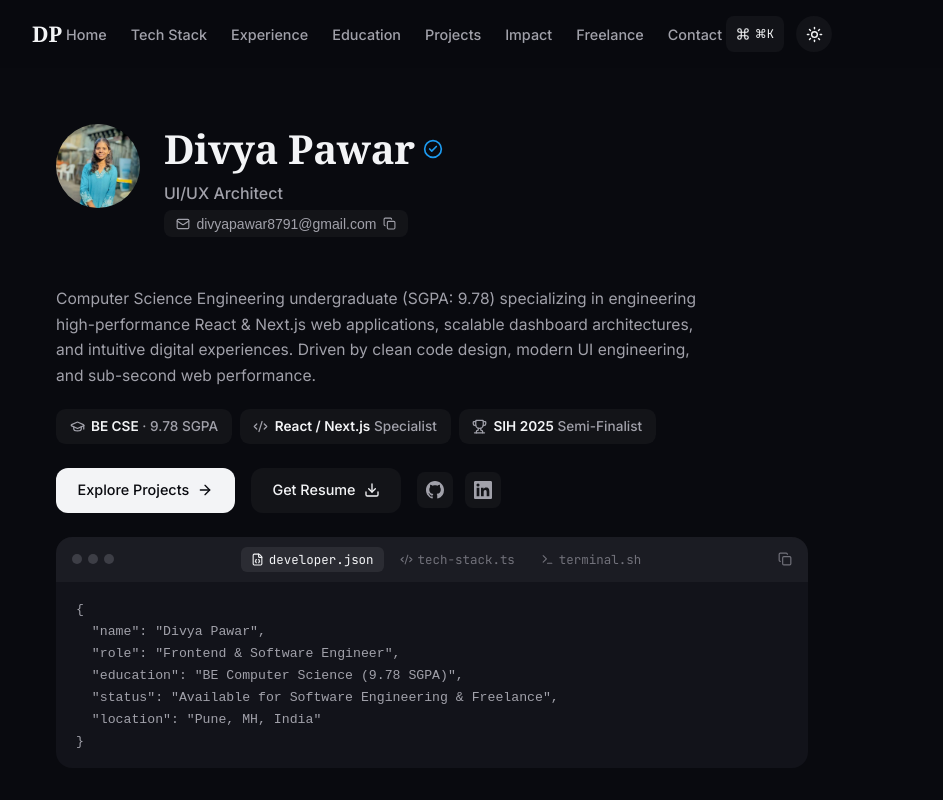
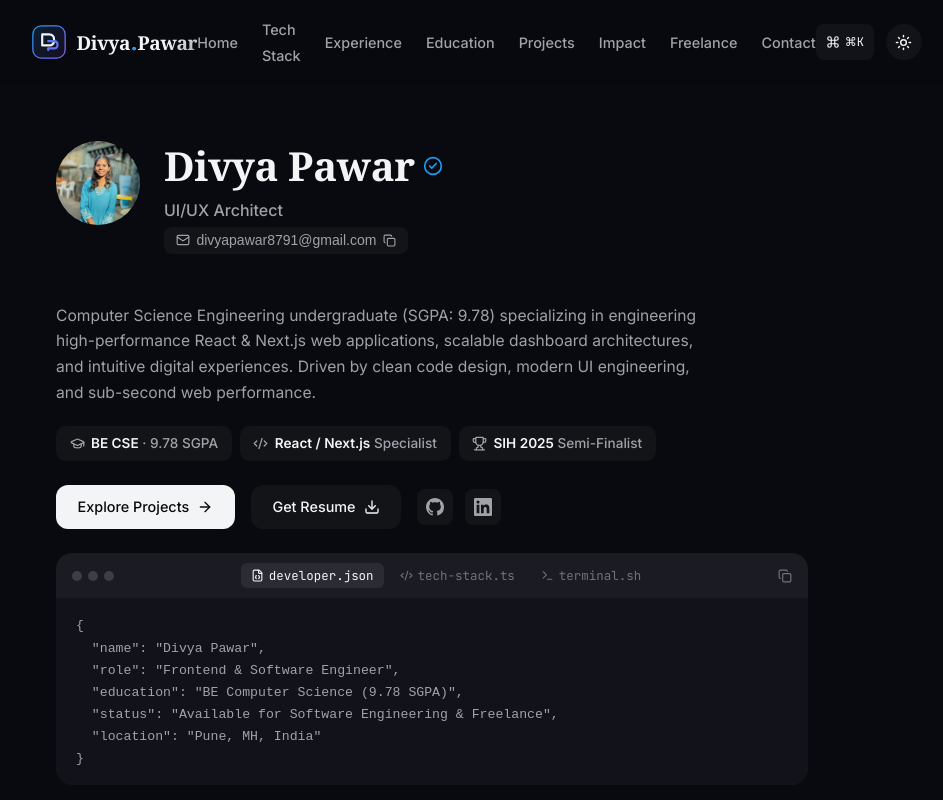
Before and after one commit to DIVYA-PAWAR-03/PortFolio2026, a React (Vite) app: page / in a window 1280 px wide. Shown: the top 800 px of the page, without its empty margins (208-1151 px from the left). Built offline with nearby package versions, Linux system fonts and the light colour scheme; a web font is replaced by a local one.

Commit message:
feat: design modern vector logo and brand mark for Navbar

```diff
--- a/src/components/Navbar.tsx
+++ b/src/components/Navbar.tsx
@@ -6,6 +6,54 @@ interface NavbarProps {
   toggleTheme: () => void;
   onOpenCommandPalette: () => void;
 }
+
+const LogoIcon = () => (
+  <svg
+    width="34"
+    height="34"
+    viewBox="0 0 40 40"
+    fill="none"
+    xmlns="http://www.w3.org/2000/svg"
+    className="logo-icon-svg"
+  >
+    <defs>
+      <linearGradient id="logo-grad" x1="0" y1="0" x2="40" y2="40" gradientUnits="userSpaceOnUse">
+        <stop offset="0%" stopColor="var(--accent-blue)" />
+        <stop offset="100%" stopColor="#8b5cf6" />
+      </linearGradient>
+      <linearGradient id="logo-bg-grad" x1="0" y1="0" x2="40" y2="40" gradientUnits="userSpaceOnUse">
+        <stop offset="0%" stopColor="var(--accent-blue)" stopOpacity="0.16" />
+        <stop offset="100%" stopColor="#8b5cf6" stopOpacity="0.08" />
+      </linearGradient>
+    </defs>
+    <rect
+      x="1"
+      y="1"
+      width="38"
+      height="38"
+      rx="10"
+      fill="url(#logo-bg-grad)"
+      stroke="url(#logo-grad)"
+      strokeWidth="1.5"
+    />
+    {/* Letter D */}
+    <path
+      d="M 12 11 H 20 C 23.5 11 26 13.2 26 17.5 C 26 21.8 23.5 24 20 24 H 12 V 11 Z"
+      stroke="var(--text-primary)"
+      strokeWidth="2.5"
+      strokeLinecap="round"
+      strokeLinejoin="round"
+    />
+    {/* Letter P */}
+    <path
+      d="M 19 19 H 26 C 28.5 19 30 20.8 30 23.2 C 30 25.6 28.5 27.5 26 27.5 H 19 V 29.5"
+      stroke="url(#logo-grad)"
+      strokeWidth="2.5"
+      strokeLinecap="round"
+      strokeLinejoin="round"
+    />
+  </svg>
+);
 
 export default function Navbar({ currentTheme, toggleTheme, onOpenCommandPalette }: NavbarProps) {
   const [scrolled, setScrolled] = useState(false);
@@ -25,8 +73,11 @@ export default function Navbar({ currentTheme, toggleTheme, onOpenCommandPalette
   return (
     <header className={`navbar ${scrolled ? 'scrolled' : ''}`}>
       <div className="navbar-container">
-        <a href="#home" className="nav-logo">
-          <span>DP</span>
+        <a href="#home" className="nav-logo" aria-label="Divya Pawar Portfolio">
+          <LogoIcon />
+          <span className="logo-brand-text">
+            Divya<span className="logo-accent-dot">.</span>Pawar
+          </span>
         </a>
 
         {/* Desktop Links */}
--- a/src/index.css
+++ b/src/index.css
@@ -290,12 +290,50 @@ strong, b, .font-bold, .font-extrabold, .font-black {
 
 .nav-logo {
   font-family: var(--font-heading);
-  font-size: 1.35rem;
+  font-size: 1.2rem;
   font-weight: 600;
   color: var(--text-primary);
   display: flex;
   align-items: center;
-  gap: 0.5rem;
+  gap: 0.65rem;
+  text-decoration: none;
+  transition: transform var(--transition-fast);
+}
+
+.nav-logo:hover {
+  transform: translateY(-1px);
+}
+
+.logo-icon-svg {
+  flex-shrink: 0;
+  transition: transform var(--transition-fast), filter var(--transition-fast);
+}
+
+.nav-logo:hover .logo-icon-svg {
+  filter: drop-shadow(0 0 8px rgba(29, 155, 240, 0.45));
+  transform: scale(1.05);
+}
+
+.logo-brand-text {
+  letter-spacing: -0.02em;
+  font-weight: 600;
+  background: linear-gradient(135deg, var(--text-primary) 70%, var(--text-secondary));
+  -webkit-background-clip: text;
+  -webkit-text-fill-color: transparent;
+  display: inline-flex;
+  align-items: baseline;
+}
+
+.logo-accent-dot {
+  color: var(--accent-blue);
+  -webkit-text-fill-color: var(--accent-blue);
+  display: inline-block;
+  transition: transform var(--transition-fast);
+  margin: 0 1px;
+}
+
+.nav-logo:hover .logo-accent-dot {
+  transform: translateY(-2px) scale(1.3);
 }
 
 .nav-links {
```
